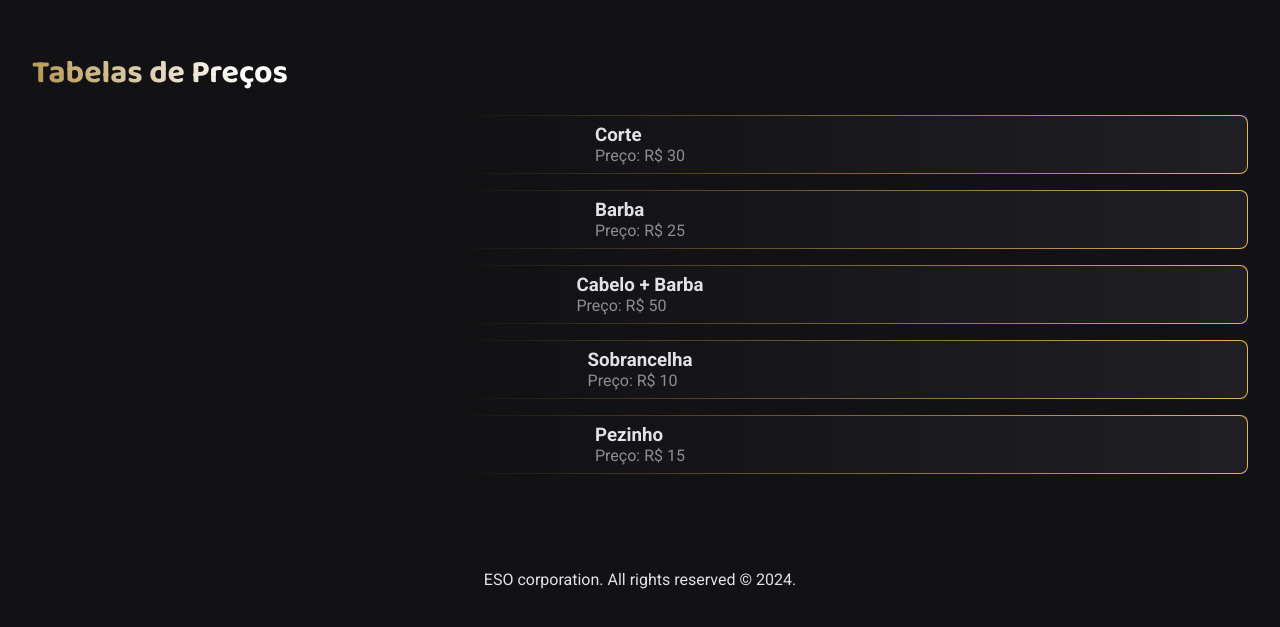
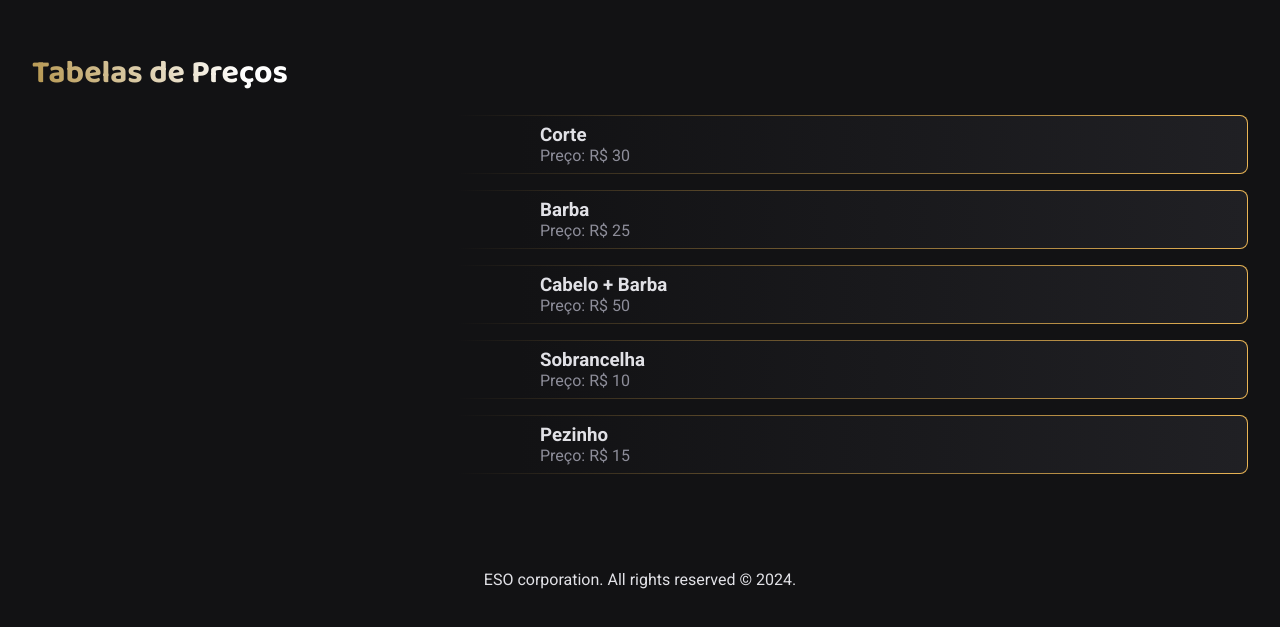
Before and after one commit to devliov/barbearia-do-iamao, a React (Vite) app: page / in a window 1280 px wide. Shown: the part 3165-3792 px from the top of the page. Built offline with nearby package versions, Linux system fonts and the light colour scheme.

Commit message:
style: css and new image

```diff
--- a/src/pages/projects/styles.ts
+++ b/src/pages/projects/styles.ts
@@ -77,5 +77,6 @@ export const ImageContainer = styled.div`
     margin: 5px solid #000;
     width: 150px;
     height: 225px;
+    cursor: pointer;
   }
 `;
--- a/src/pages/skills/styles.ts
+++ b/src/pages/skills/styles.ts
@@ -29,6 +29,7 @@ export const SkillBox = styled.div`
   display: flex;
   flex-direction: column;
   align-items: center;
+  justify-content: center;
   margin: auto;
   width: 100%;
   min-height: 2rem;
@@ -49,8 +50,11 @@ export const SkillBox = styled.div`
       )
       border-box;
 
+  div {
+    width: 200px;
+  }
+
   h3 {
-    text-align: left;
     color: ${(props) => props.theme["gray-100"]};
   }
   p {
```
Also changed, not shown: src/assets/Barbearia do Irmão.jpg (added).
